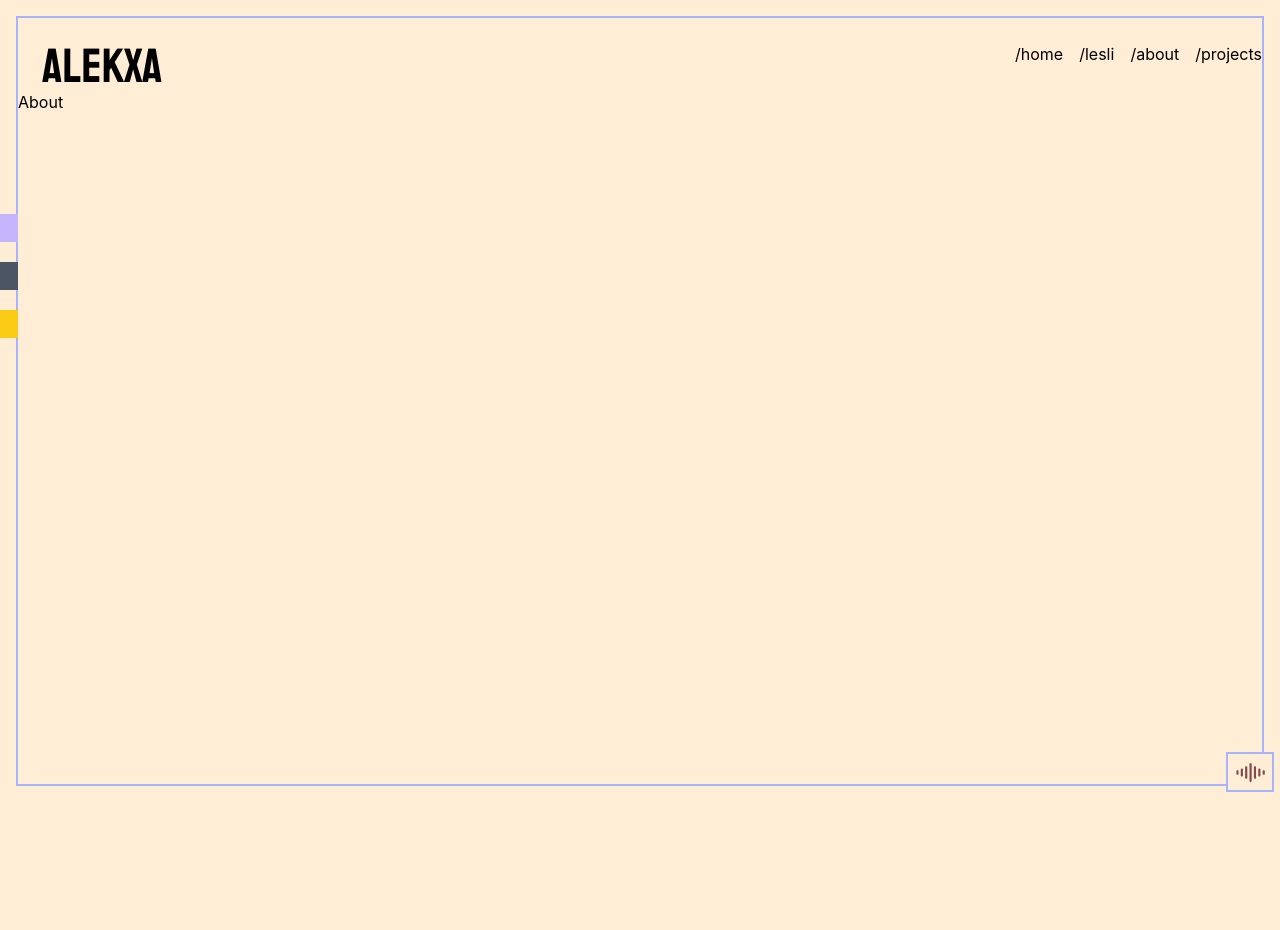
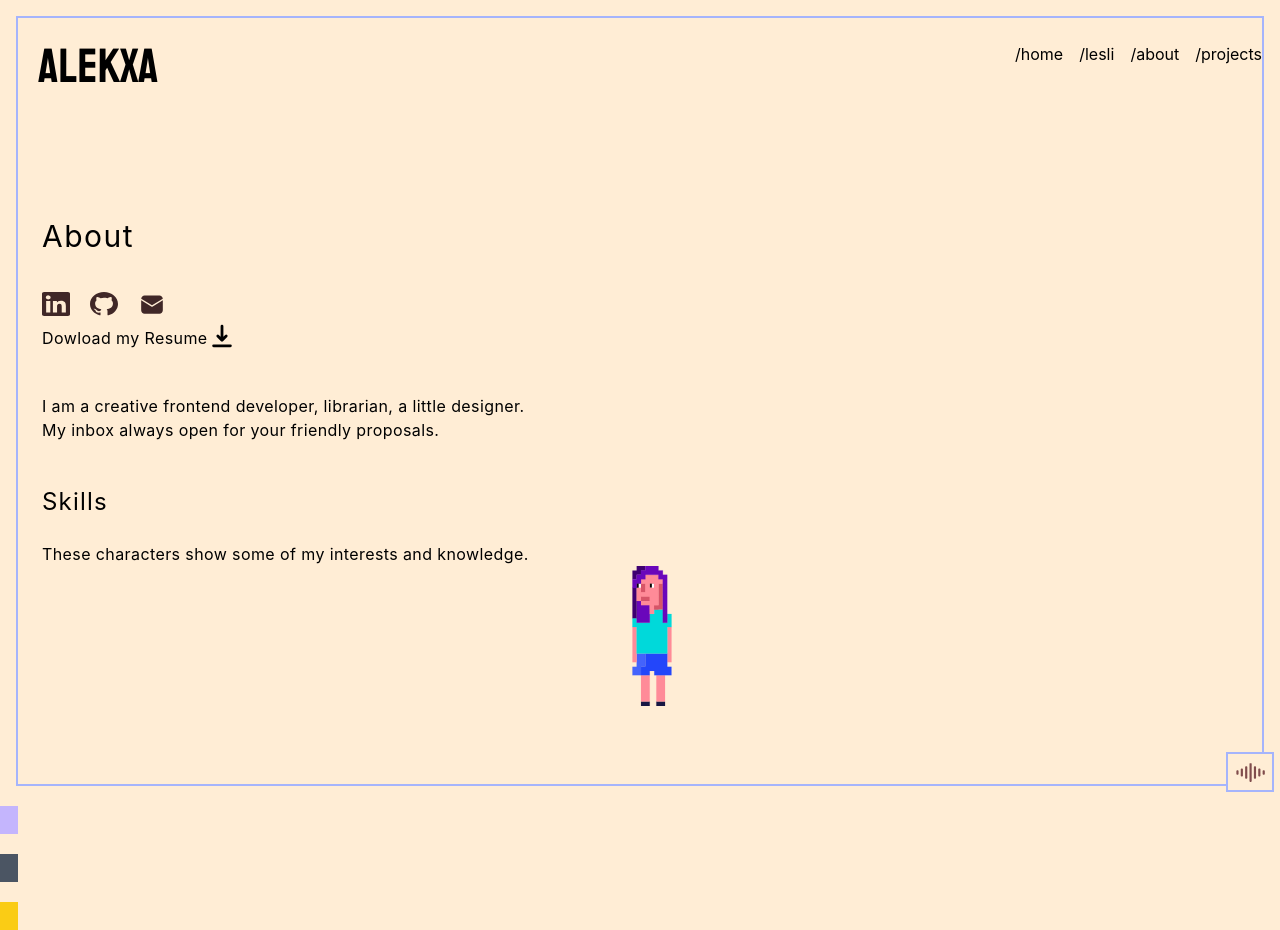
Before and after one commit to SmeraldaKa0s/Portfolio2023, a Next.js app: page /about in a window 1280 px wide. Before the commit the page ends 802 px from the top, so only its background shows below. Built offline with nearby package versions, Linux system fonts and the light colour scheme; a web font is replaced by a local one.

Commit message:
hago html y css de about

```diff
--- a/components/BurgerMenu/styles.module.scss
+++ b/components/BurgerMenu/styles.module.scss
@@ -20,7 +20,7 @@
     }
 
     .boxOptions {
-        @apply hidden bottom-16 left-11  flex-col text-2xl font-medium;
+        @apply hidden bottom-16 left-11  flex-col text-2xl font-medium tracking-widest;
 
         a {
             @apply pt-9;
--- /dev/null
+++ b/components/Icon/Icons/download.js
@@ -0,0 +1,18 @@
+const download = ({ className }) => {
+  return (
+    <svg
+      xmlns="http://www.w3.org/2000/svg"
+      className={`h-7 w-7 ${className}`}
+      viewBox="0 0 20 20"
+      fill="currentColor"
+    >
+      <path
+        fillRule="evenodd"
+        d="M3 17a1 1 0 011-1h12a1 1 0 110 2H4a1 1 0 01-1-1zm3.293-7.707a1 1 0 011.414 0L9 10.586V3a1 1 0 112 0v7.586l1.293-1.293a1 1 0 111.414 1.414l-3 3a1 1 0 01-1.414 0l-3-3a1 1 0 010-1.414z"
+        clipRule="evenodd"
+      />
+    </svg>
+  );
+};
+
+export default download;
--- /dev/null
+++ b/components/Icon/Icons/email.js
@@ -0,0 +1,17 @@
+const email = ({ className }) => {
+  return (
+    <svg
+      xmlns="http://www.w3.org/2000/svg"
+      className={`h-7 w-7 ${className}`}
+      fill="none"
+      viewBox="0 0 29 30"
+    >
+      <path
+        fill="#402727"
+        d="M26.1 11.06v10.69c0 .995-.382 1.948-1.062 2.652a3.565 3.565 0 01-2.563 1.098H6.525a3.565 3.565 0 01-2.563-1.098A3.817 3.817 0 012.9 21.75V11.06l11.232 6.836a.707.707 0 00.736 0L26.1 11.06zM22.475 6c.892 0 1.753.34 2.417.955a3.795 3.795 0 011.186 2.38L14.5 16.38 2.922 9.335a3.794 3.794 0 011.186-2.38A3.557 3.557 0 016.525 6h15.95z"
+      ></path>
+    </svg>
+  );
+}
+
+export default email;
--- /dev/null
+++ b/components/Icon/Icons/github.js
@@ -0,0 +1,17 @@
+const github = ({ className }) => {
+  return (
+    <svg
+      xmlns="http://www.w3.org/2000/svg"
+      className={`h-7 w-7 ${className}`}
+      fill="none"
+      viewBox="0 0 27 23"
+    >
+      <path
+        fill="#402727"
+        d="M13.5 0C6.041 0 0 5.146 0 11.5c0 5.089 3.864 9.387 9.23 10.91.676.101.929-.244.929-.546 0-.273-.017-1.178-.017-2.142-3.392.532-4.27-.704-4.54-1.35-.151-.331-.81-1.352-1.383-1.625-.473-.216-1.148-.748-.017-.762 1.063-.014 1.822.834 2.075 1.179 1.215 1.74 3.156 1.25 3.932.948.119-.747.473-1.25.861-1.538-3.004-.287-6.143-1.279-6.143-5.678 0-1.25.524-2.285 1.384-3.09-.135-.288-.607-1.467.135-3.048 0 0 1.13-.302 3.713 1.179a14.58 14.58 0 013.375-.388c1.147 0 2.295.13 3.375.388 2.582-1.495 3.712-1.179 3.712-1.179.743 1.581.27 2.76.135 3.048.86.805 1.384 1.825 1.384 3.09 0 4.413-3.156 5.39-6.16 5.678.49.36.912 1.05.912 2.128 0 1.538-.017 2.774-.017 3.162 0 .302.253.662.928.547 2.68-.77 5.01-2.238 6.659-4.195C26.112 16.258 27 13.91 27 11.5 27 5.146 20.959 0 13.5 0z"
+      ></path>
+    </svg>
+  );
+}
+
+export default github;
--- /dev/null
+++ b/components/Icon/Icons/linkedin.js
@@ -0,0 +1,24 @@
+const linkedin = ({ className }) => {
+  return (
+    <svg
+      xmlns="http://www.w3.org/2000/svg"
+      className={`h-7 w-7 ${className}`}
+      fill="none"
+      viewBox="0 0 27 23"
+    >
+      <g clipPath="url(#clip0_80_267)">
+        <path
+          fill="#402727"
+          d="M23 19.601h-3.993v-5.338c0-1.273-.031-2.909-2.088-2.909-2.083 0-2.4 1.38-2.4 2.815V19.6h-3.998V8.624h3.84v1.497h.052c.537-.864 1.842-1.773 3.79-1.773 4.05 0 4.802 2.271 4.802 5.226V19.6l-.004.001zM6.004 7.124c-.305 0-.607-.05-.89-.15a2.381 2.381 0 01-.753-.43 1.987 1.987 0 01-.503-.643 1.725 1.725 0 01.218-1.856 2.284 2.284 0 011.043-.728 2.7 2.7 0 011.342-.112c.45.077.864.266 1.189.543.324.277.545.63.635 1.013.089.384.042.782-.134 1.143-.176.362-.474.67-.856.888a2.62 2.62 0 01-1.29.332zm2.003 12.477H4V8.625h4.007v10.976zM25.006 0H1.99C.891 0 0 .741 0 1.658v19.685C0 22.26.892 23 1.991 23h23.01C26.1 23 27 22.26 27 21.343V1.658C27 .741 26.099 0 25.001 0h.004z"
+        ></path>
+      </g>
+      <defs>
+        <clipPath id="clip0_80_267">
+          <path fill="#fff" d="M0 0H27V23H0z"></path>
+        </clipPath>
+      </defs>
+    </svg>
+  );
+}
+
+export default linkedin;
--- a/components/Nav/styles.module.scss
+++ b/components/Nav/styles.module.scss
@@ -1,5 +1,5 @@
 .container {
-    @apply flex justify-between pl-6 pt-6;
+    @apply flex justify-between pl-5 pt-6;
 
     p {
         @apply text-5xl;
@@ -8,7 +8,7 @@
 }
 
 .burgerMenu {
-    @apply flex justify-center flex-col pr-6 lg:hidden items-end;
+    @apply flex justify-center flex-col pr-5 lg:hidden items-end;
 
     div {
         @apply h-1 w-8 bg-lime-700;
--- a/pages/about/About.js
+++ b/pages/about/About.js
@@ -1,9 +1,49 @@
 import Layout from "../../components/Layout";
+import styles from "./styles.module.scss";
+import Icon from "../../components/Icon";
+import Image from "next/image";
 
 const About = () => {
   return (
     <Layout title="About">
-      <h1>About</h1>
+      <section className={styles.container}>
+        <h1>About</h1>
+        <div className={styles.boxLinks}>
+          <a href="https://www.linkedin.com/in/alx-l/" target="_blank">
+            <Icon id="linkedin" />
+          </a>
+          <a
+            href="https://github.com/SmeraldaKa0s/Portfolio2022"
+            target="_blank"
+            rel="noreferrer"
+            iconClassName={styles.iconGithub}
+          >
+            <Icon id="github" />
+          </a>
+          <a
+            href="mailto:alek.xandra.lerner@gmail.com"
+            target="_blank"
+            rel="noreferrer"
+          >
+            <Icon id="email" />
+          </a>
+        </div>
+        <div className={styles.boxDownload}>
+          <p>Dowload my Resume</p>
+          <Icon id="download" />
+        </div>
+        <div className={styles.boxCaption}>
+          <p>
+            I am a creative frontend developer, librarian, a little designer.
+          </p>
+          <p>My inbox always open for your friendly proposals.</p>
+          <h2>Skills</h2>
+          <p>These characters show some of my interests and knowledge.</p>
+        </div>
+
+        <Image src="/Images/personaje.svg" width="200" height="140" className={styles.image} alt="retrato"/>
+
+      </section>
     </Layout>
   );
 };
--- a/pages/about/styles.module.scss
+++ b/pages/about/styles.module.scss
@@ -0,0 +1,43 @@
+.container {
+    @apply flex flex-col pl-6;
+
+    h1 {
+        @apply text-3xl pt-32 tracking-wider;
+    }
+
+    .iconGithub {
+        @apply h-8 w-8;
+    }
+
+    .boxLinks {
+        @apply flex mt-9;
+
+        a {
+            @apply mr-5;
+        }
+    }
+
+    .boxDownload {
+        @apply flex items-end pt-1;
+
+        p {
+            @apply tracking-wide;
+        }
+    }
+
+    .boxCaption {
+        @apply mt-11;
+
+        p {
+            @apply tracking-wide;
+        }
+    }
+
+    h2 {
+        @apply mt-11 text-2xl tracking-wider mb-6;
+
+        p {
+            @apply pt-9;
+        }
+    }
+}
--- a/pages/projects/Projects.js
+++ b/pages/projects/Projects.js
@@ -1,8 +1,14 @@
+import Layout from "../../components/Layout";
+
 const Projects = () => {
   return (
-    <>
-      <h1>PROJEECCCCTSSSSSSS</h1>
-    </>
+    <Layout title="Projects">
+      <section>
+      <h1>Projects</h1>
+      </section>
+
+
+    </Layout>
   );
 };
 
```
Also changed, not shown: components/Icon/index.js (+8 -0 lines), components/Icon/Icons/iconArrow.js (line endings or trailing spaces), public/Images/personaje.svg (added).
